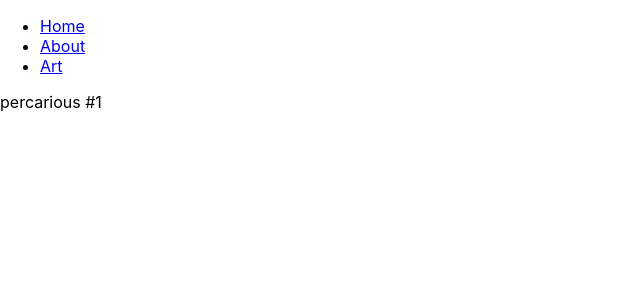
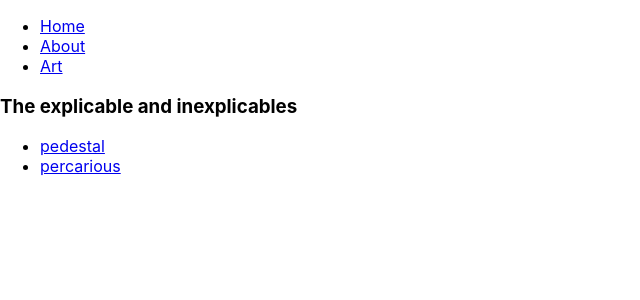
Before and after one commit to majsdev/majsdev.github.io, a React (Create React App) app: page /art in a window 1280 px wide. Shown: the top 300 px of the page, without its empty margins (0-640 px from the left). Built offline with nearby package versions, Linux system fonts and the light colour scheme.

Commit message:
add sub path

```diff
--- a/src/pages/art/Art.js
+++ b/src/pages/art/Art.js
@@ -1,15 +1,47 @@
 import React from 'react';
 import {
-    pedestal,
-    percarious,
-} from './themes'
+    Switch,
+    Route,
+    Link,
+    useRouteMatch
+  } from "react-router-dom";
+import * as themes from './themes'
 
 function Art() {
-  return (
-    <div className="Art">
-        { percarious[0].note }
-    </div>
-  );
+    let { path } = useRouteMatch();
+    let links = [];
+    let routes = [];
+    Object.keys(themes).map( t =>
+        links.push(
+            <li key={`link_${t}`}>
+                <Link to={`${path}/${t}`}>{t}</Link>
+            </li>
+        )
+    )
+    Object.entries(themes).map( ([key,value]) =>
+        routes.push(
+            <Route path={`${path}/${key}`} key={`route_${key}`} >
+                replace with generic art component witht "{key}" content
+            </Route>
+        )
+    )
+
+    return (
+        <div className="Art">
+
+            <Switch>
+                <Route exact path={path}>
+                    <h3>The explicable and inexplicables</h3>
+                    <ul>
+                        {links}
+                    </ul>
+                </Route>
+
+                {routes}
+
+            </Switch>
+        </div>
+    );
 }
 
 export default Art;
```
